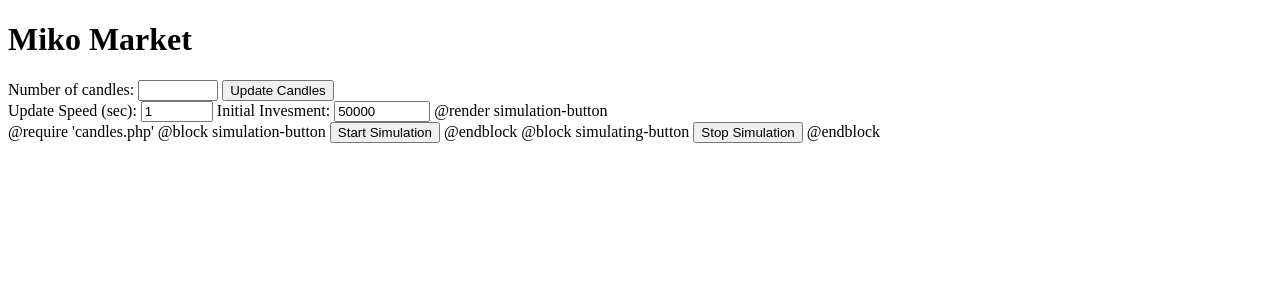
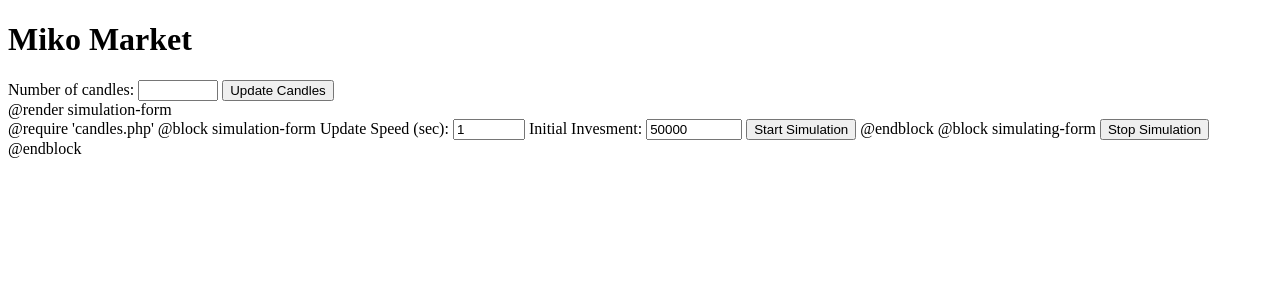
Before and after one commit to Ronterox/MikoMarket, a PHP site: page /html/index.html in a window 1280 px wide. Shown: the top 300 px of the page. Run offline with PHP 8.4, Linux system fonts and the light colour scheme.

Commit message:
Simulation form instead of button, and sends order data for winning calculation

```diff
--- a/html/candles.html
+++ b/html/candles.html
@@ -1,4 +1,4 @@
-<h1 id='money' hx-swap-oob='true'>Winnings: {{ $winnings ?? 0 }}</h1>
+<h1 id='money' hx-swap-oob='true'>Winnings: {{ $winnings }}</h1>
 <section id='candles'>
     @foreach $candle in $candles
         <?php
@@ -31,6 +31,7 @@
 
 @block order-tag
 <order id='order' hx-delete='#' hx-trigger='{{ $event }} from:body' hx-swap='delete'>
+    <input type='hidden' name='order' value='{{ $value }}'>
     <h1>{{ $title }}: {{ $value }}</h1>
 </order>
 @endblock
--- a/html/index.html
+++ b/html/index.html
@@ -20,7 +20,16 @@
             </label>
             <button>Update Candles</button>
         </form>
-        <form hx-post='/candles' hx-target="find button" hx-swap="outerHTML">
+        <form hx-post='/candles'>
+            @render simulation-form
+        </form>
+    </header>
+    @require 'candles.php'
+</body>
+
+</html>
+
+@block simulation-form
 <label>
     <span>Update Speed (sec):</span>
     <input type="number" step="0.01" min="0.1" max="5" name="speed" value="1" />
@@ -29,27 +38,19 @@
     <span>Initial Invesment:</span>
     <input type="number" min="1" max="1000000" name="investment" value="50000" />
 </label>
-            @render simulation-button
-        </form>
-    </header>
-    @require 'candles.php'
-</body>
-
-</html>
-
-@block simulation-button
-<button class="simulation" name="simulate" value="true">Start Simulation</button>
+<button class='simulation' name='simulate' value='true'>Start Simulation</button>
 @endblock
 
-@block simulating-button
-<button class='simulating' name='simulate' value='false'>
+@block simulating-form
 <requester
     hx-get='/candles?num_candles=1'
+    hx-include='#order'
     hx-target='#candles'
     hx-swap='beforeend'
     hx-select='#candles > .candle'
     hx-trigger='every {{ $speed }}s'>
+</requester>
+<button class='simulating' name='simulate' value='false'>
     Stop Simulation
-    </requester>
 </button>
 @endblock
```
Also changed, not shown: routes/candles.php (+5 -3 lines). Lines whose indentation alone changed are shown as unchanged.
